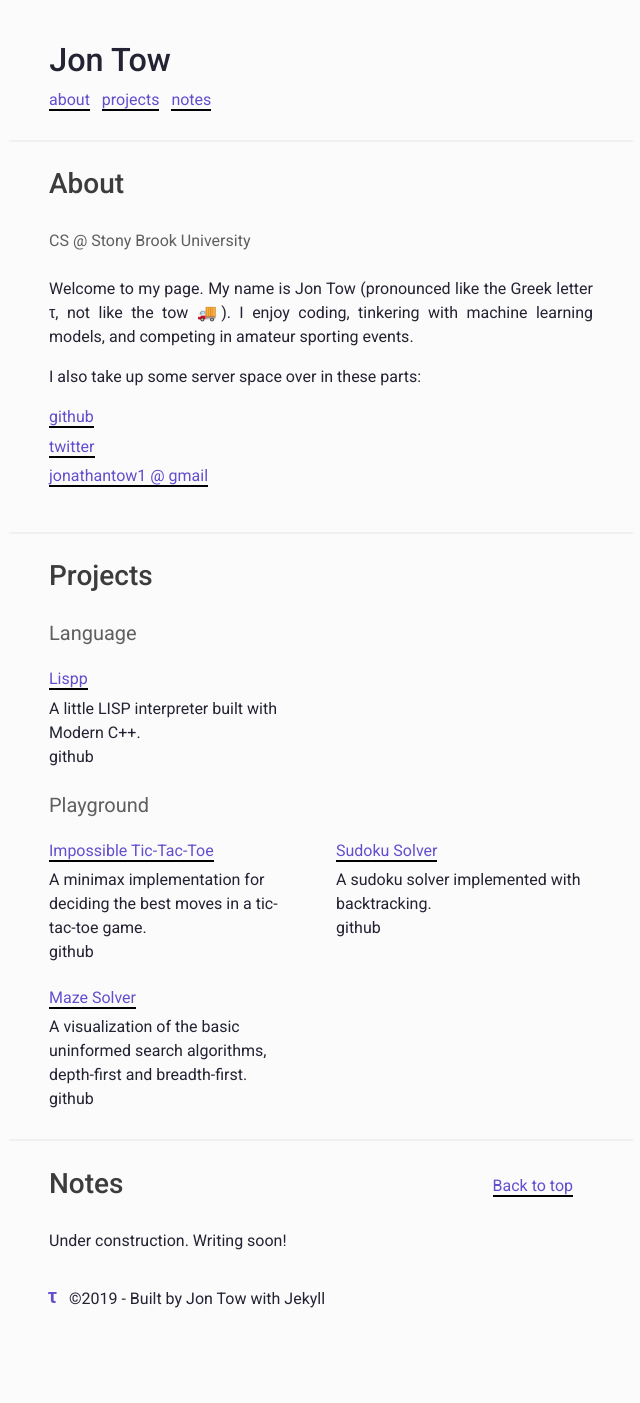
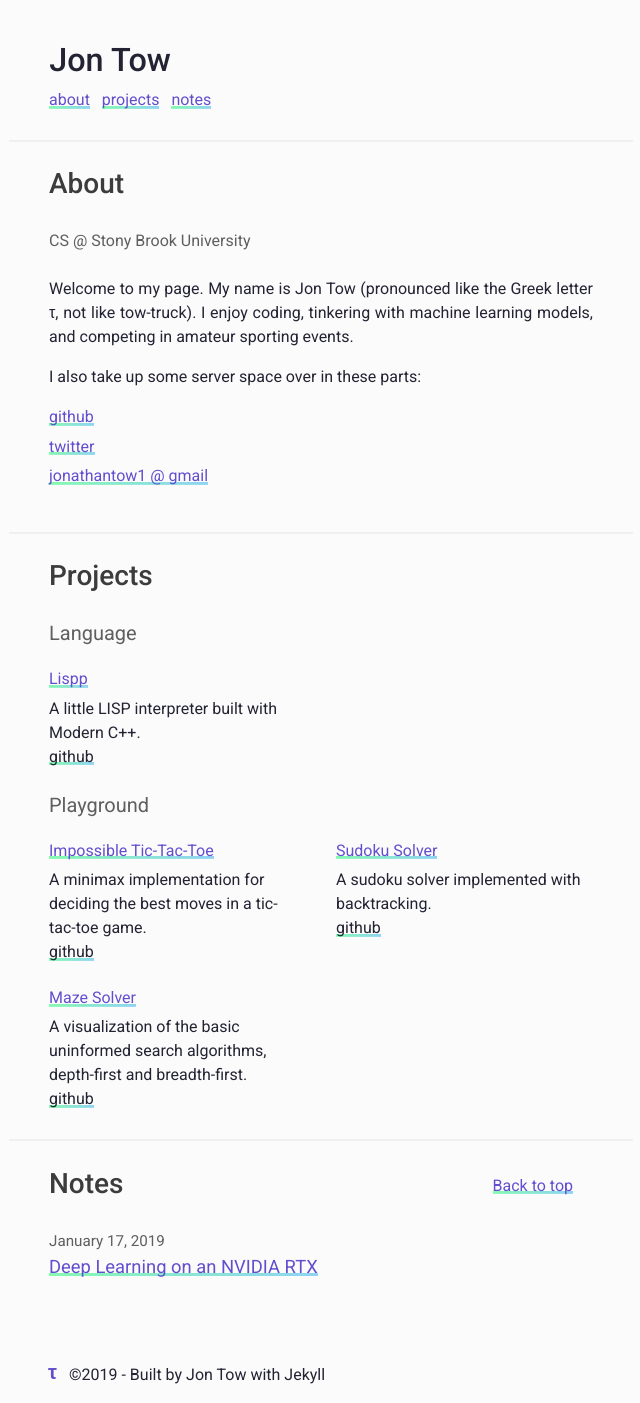
Before and after one commit to jon-tow/jon-tow.github.io, a Jekyll site: the page built from index.html, in a window 1280 px wide. Shown: the whole page, without its empty margins (241-881 px from the left). Built offline with Jekyll 4.4.1, drawn with Linux system fonts in a browser that asks for light colours; before the commit the page ends 1327 px from its top, so only the background shows below that.

Commit message:
Bored...

```diff
--- a/_includes/_sections/about.html
+++ b/_includes/_sections/about.html
@@ -15,7 +15,7 @@
       <span style="color: var(--light-black)">CS @ Stony Brook University</span>
       <br>
       <br>
-      Welcome to my page. My name is Jon Tow (pronounced like the Greek letter τ, not like the tow &#128666). I enjoy coding, tinkering with
+      Welcome to my page. My name is Jon Tow (pronounced like the Greek letter τ, not like tow-truck). I enjoy coding, tinkering with
       machine learning models,
       and competing in amateur sporting events.
       <br>
--- a/_includes/_sections/notes.html
+++ b/_includes/_sections/notes.html
@@ -9,26 +9,24 @@
     </div>
   </div>
 
-  <div class="section-content"> Under construction. Writing soon!</div>
-  <!-- <div class="section-content" style=""> -->
-  <!--   <ul class="entry-previews" > -->
-  <!--     <\!-- Under construction. Coming soon. -\-> -->
-  <!--     {% for post in site.posts %} -->
-  <!--     <li class="pb-3"> -->
-  <!--     	<p class="post-preview"> -->
-  <!--     	  <span style="font-size: .95em; color: var(--light-black)"> -->
-  <!-- 	    {{post.date | date: '%B %d, %Y'}} -->
-  <!--     	  </span> -->
-  <!--     	  <br> -->
-  <!--     	  <a href="{{ post.url }}" style="font-size: 1.15em;"> -->
-  <!--     	    {{ post.title }} -->
-  <!--     	  </a> -->
-  <!--     	  <br> -->
-  <!--     	  {{ post.introduction }} -->
-  <!--     	</p> -->
-  <!--     </li> -->
-  <!--     {% endfor %} -->
-  <!--   </ul>       -->
-  <!-- </div> -->
-
+  <div class="section-content" style="">
+    <ul class="entry-previews" >
+      <!-- Under construction. Coming soon. -->
+      {% for post in site.posts %}
+      <li class="pb-3">
+      	<p class="post-preview">
+      	  <span style="font-size: .95em; color: var(--light-black)">
+  	    {{post.date | date: '%B %d, %Y'}}
+      	  </span>
+      	  <br>
+      	  <a href="{{ post.url }}" style="font-size: 1.15em;">
+      	    {{ post.title }}
+      	  </a>
+      	  <br>
+      	  {{ post.introduction }}
+      	</p>
+      </li>
+      {% endfor %}
+    </ul>
+  </div>
 </section>
--- a/assets/css/main.css
+++ b/assets/css/main.css
@@ -467,8 +467,10 @@ footer {
 
 a {
     color: var(--main-color);
-    border-bottom: 2px solid black;
-
+  background-image: linear-gradient(120deg, #84fab0 0%, #8fd3f4 100%);
+  background-repeat: no-repeat;
+  background-size: 100% 0.18em;
+  background-position: 0 98%;
 }
 
 a:hover {
```
Also changed, not shown: _config.yml (line endings or trailing spaces). Lines whose indentation alone changed are shown as unchanged.
